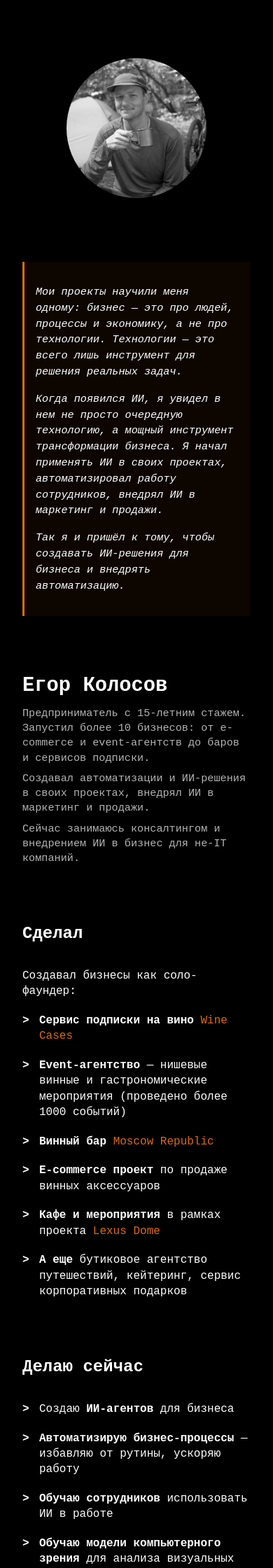
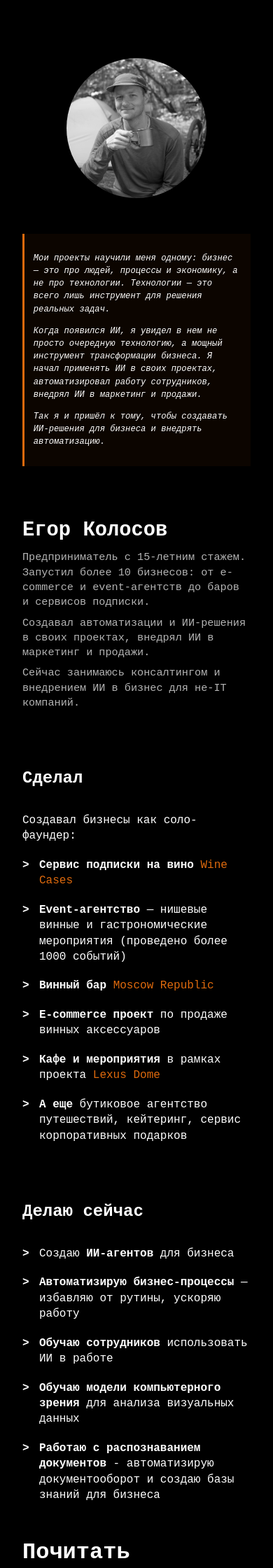
Before and after one commit to rbpp3042/my_notes, a Jekyll site: the page built from index.md, in a window 390 px wide. Shown: the top 2240 px of the page at 70% size. Built offline with Jekyll 4.4.1, drawn with Linux system fonts in a browser that asks for light colours.

Commit message:
Оптимизация мобильной версии лендинга
- Уменьшен шрифт цитаты на 20% (0.95rem → 0.76rem)
- Уменьшены отступы между блоками на мобильных
- Более компактное отображение контента

```diff
--- a/assets/css/main.scss
+++ b/assets/css/main.scss
@@ -242,33 +242,33 @@ h3 {
 
   .side-column {
     text-align: center;
-    margin-bottom: 2rem;
+    margin-bottom: 1rem;
   }
 
   .profile-photo {
     width: 200px;
     height: 200px;
-    margin: 0 auto 2rem;
+    margin: 0 auto 1rem;
   }
 
   .accent-block {
-    padding: 1rem;
-    margin-top: 1.5rem;
-    margin-bottom: 1.5rem;
+    padding: 0.8rem;
+    margin-top: 1rem;
+    margin-bottom: 1rem;
   }
 
   .accent-block blockquote {
-    font-size: 0.95rem;
+    font-size: 0.76rem;
     line-height: 1.5;
   }
 
   .accent-block p {
-    margin: 1rem 0;
-    font-size: 0.95rem;
+    margin: 0.8rem 0;
+    font-size: 0.76rem;
     line-height: 1.5;
   }
 
   .contacts {
-    margin-top: 2rem;
+    margin-top: 1rem;
   }
 }
```
